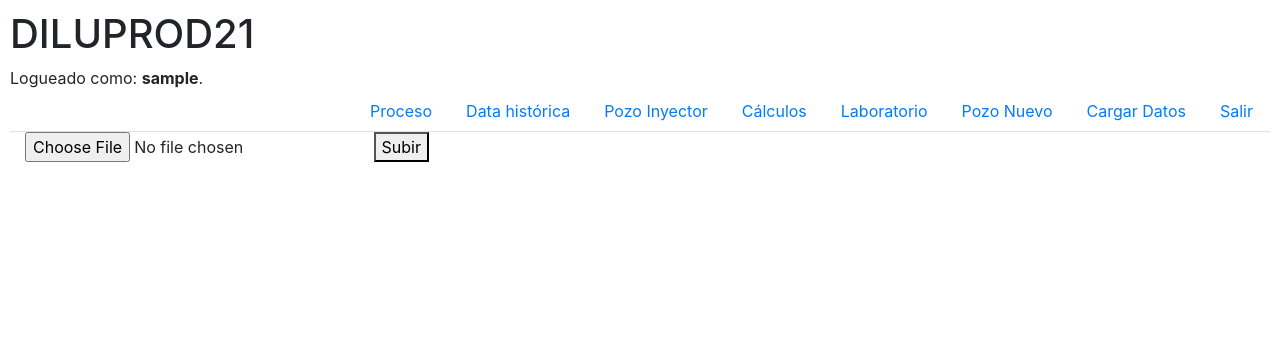
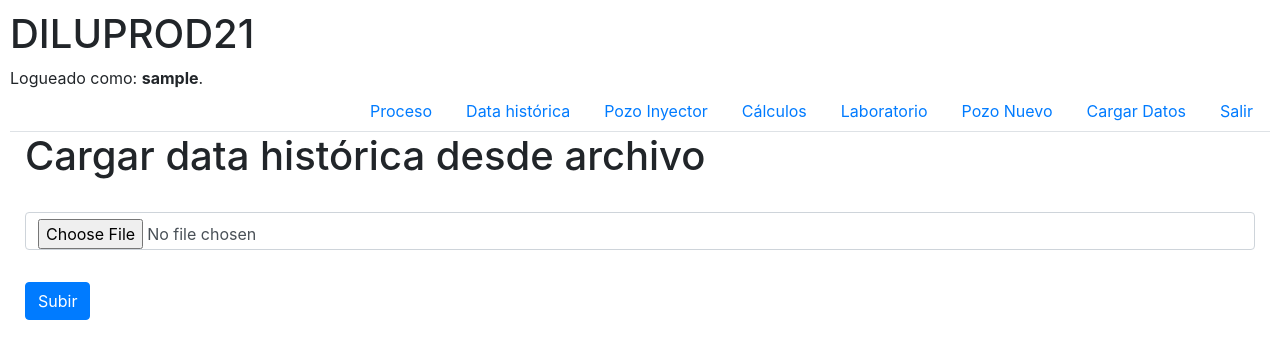
Before and after one commit to angellomorales/diluprod21web, a Django app: page /cargarDatos in a window 1280 px wide. Shown: the top 359 px of the page. Run offline with Django 3.2, Linux system fonts and the light colour scheme; the visitor is signed in with stand-in values (Sample User, id 1); some libraries are stand-ins or nearby versions.

Commit message:
mejora visual

```diff
--- a/Basic/templates/Basic/cargarDatos.html
+++ b/Basic/templates/Basic/cargarDatos.html
@@ -3,11 +3,16 @@
 
 
 {% block body %}
+<h1>Cargar data histórica desde archivo</h1>
+<br>
 <form method="post" enctype="multipart/form-data">
     {% csrf_token %}
-    <input type="file" name="xlsfile">
-    <button type="submit">Subir</button>
+    <div class="mb-3">
+        <input class="form-control" id="formFile" type="file" name="xlsfile">
+    </div>
+    <button type="submit" class="btn btn-primary mt-3 mb-2">Subir</button>
 </form>
+
 <h3>{{ message }}</h3>
 {% endblock %}
 
```
